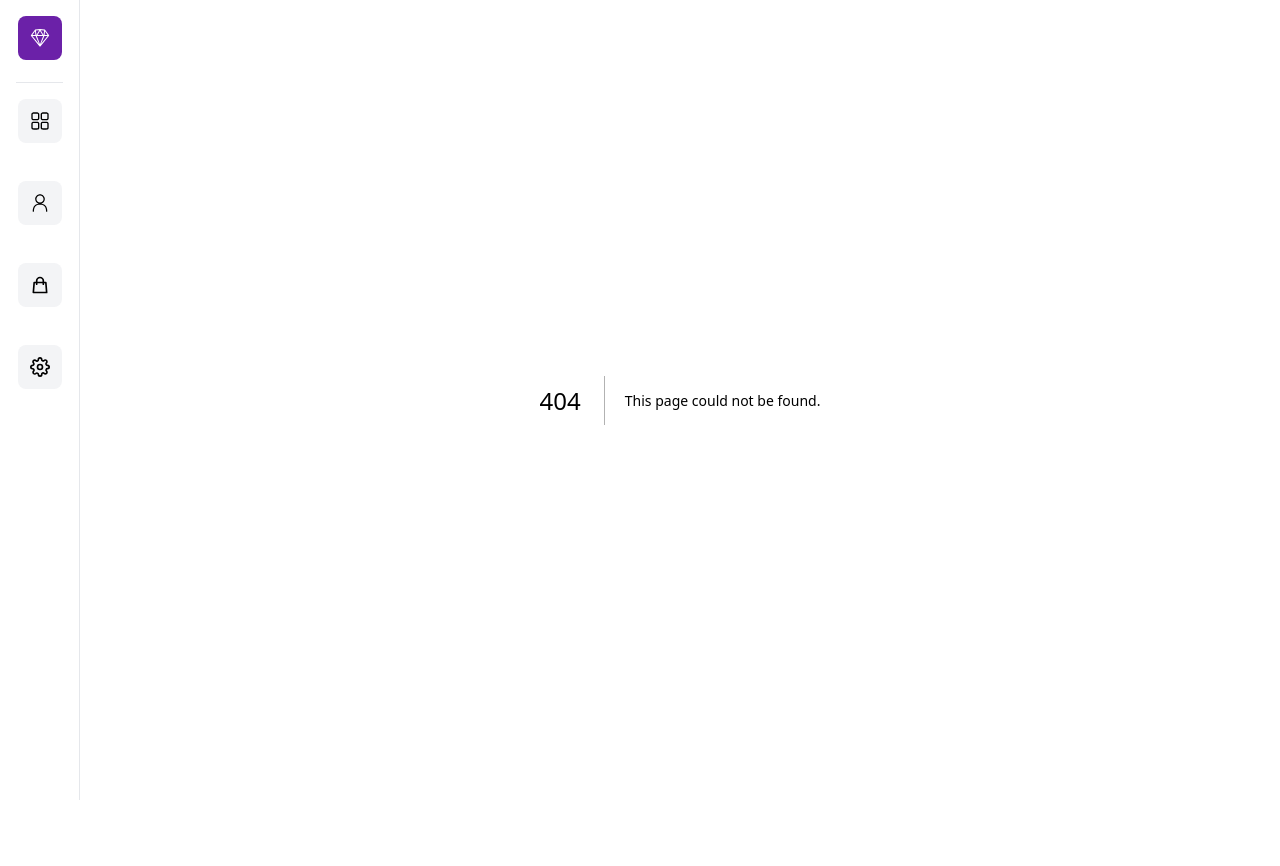
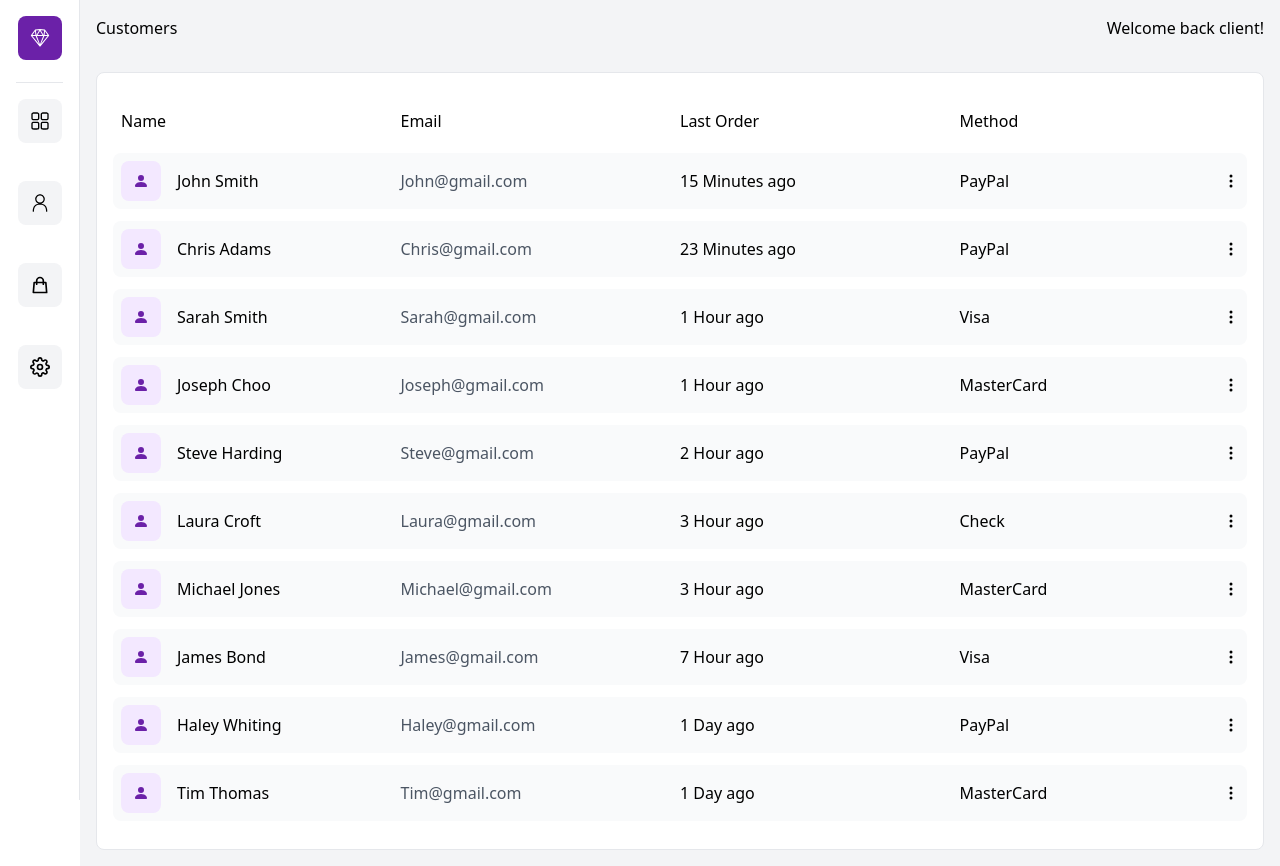
Before and after one commit to HasanHafizurRahman/nextjs-user-dashboard, a Next.js app: page /customers in a window 1280 px wide. Before the commit this address had no page. Before the commit the page ends 800 px from the top, so only its background shows below. Built offline with nearby package versions, Linux system fonts and the light colour scheme.

Commit message:
customers route

```diff
--- /dev/null
+++ b/src/pages/customers.jsx
@@ -0,0 +1,50 @@
+import { BsPersonFill, BsThreeDotsVertical } from "react-icons/bs";
+import { data } from "../data/data.js";
+
+const customers = () => {
+  return (
+    <div className="bg-gray-100 min-h-screen">
+      <div className="flex justify-between p-4">
+        <h1>Customers</h1>
+        <h1>Welcome back client!</h1>
+      </div>
+      <div className="p-4">
+        <div className="bg-white w-full p-4 border rounded-lg overflow-y-auto">
+          <div className="grid md:grid-cols-4 sm:grid-cols-3 grid-cols-2 cursor-pointer justify-between items-center p-2 my-3">
+            <span>Name</span>
+            <span className="sm:text-left text-right">Email</span>
+            <span className="hidden md:grid">Last Order</span>
+            <span className="hidden sm:grid">Method</span>
+          </div>
+          <ul>
+            {data.map((order, id) => (
+              <li
+                key={id}
+                className="bg-gray-50 hover:bg-gray-100 rounded-lg my-3 p-2 grid md:grid-cols-4 sm:grid-cols-3 grid-cols-2 justify-between items-center cursor-pointer"
+              >
+                <div className="flex items-center">
+                  <div className="bg-purple-100 p-3 rounded-lg">
+                    <BsPersonFill className="text-purple-800" />
+                  </div>
+                  <p className="pl-4">
+                    {order.name.first + " " + order.name.last}
+                  </p>
+                </div>
+                <p className="text-gray-600 sm:text-left text-right">
+                  {order.name.first}@gmail.com
+                </p>
+                <p className="hidden md:flex">{order.date}</p>
+                <div className="sm:flex hidden justify-between items-center">
+                  <p>{order.method}</p>
+                  <BsThreeDotsVertical />
+                </div>
+              </li>
+            ))}
+          </ul>
+        </div>
+      </div>
+    </div>
+  );
+};
+
+export default customers;
--- /dev/null
+++ b/src/pages/orders.jsx
@@ -0,0 +1,5 @@
+const orders = () => {
+  return <div>orders</div>;
+};
+
+export default orders;
```
